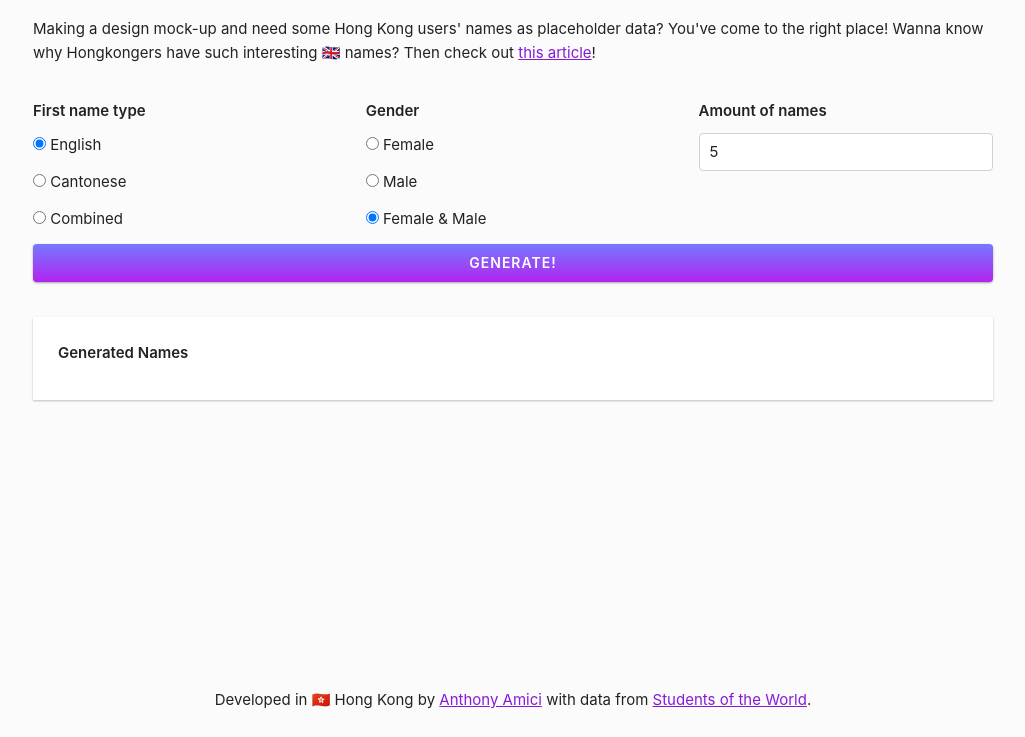
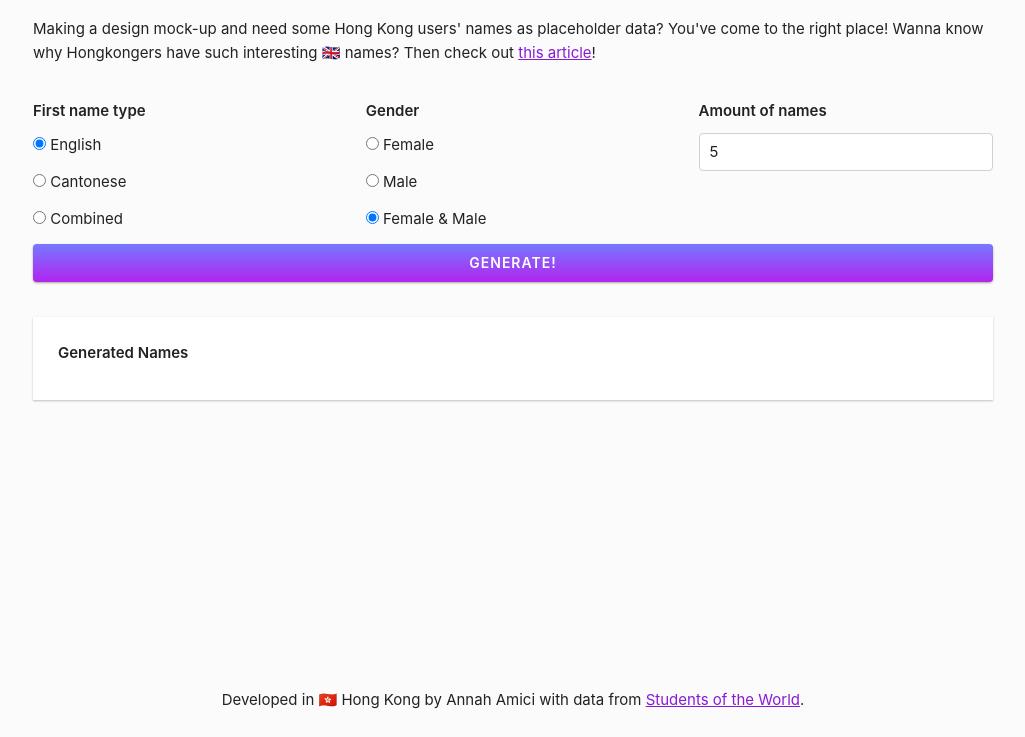
Before and after one commit to AmiciA/cantogen, a plain HTML site: page index.html in a window 1280 px wide. Shown: the part 63-800 px from the top of the page, without its empty margins (127-1152 px from the left). Drawn offline with Linux system fonts and the light colour scheme.

Commit message:
update name

```diff
--- a/index.html
+++ b/index.html
@@ -56,7 +56,7 @@
   </div>
 
   <footer>
-    <p>Developed in 🇭🇰 Hong Kong by <a href="mailto:anthony.amici@grayscale.com.hk">Anthony Amici</a> with data from <a href="http://www.studentsoftheworld.info">Students of the World</a>.</p>
+    <p>Developed in 🇭🇰 Hong Kong by Annah Amici with data from <a href="http://www.studentsoftheworld.info">Students of the World</a>.</p>
   </footer>
 </body>
 </html>
```
